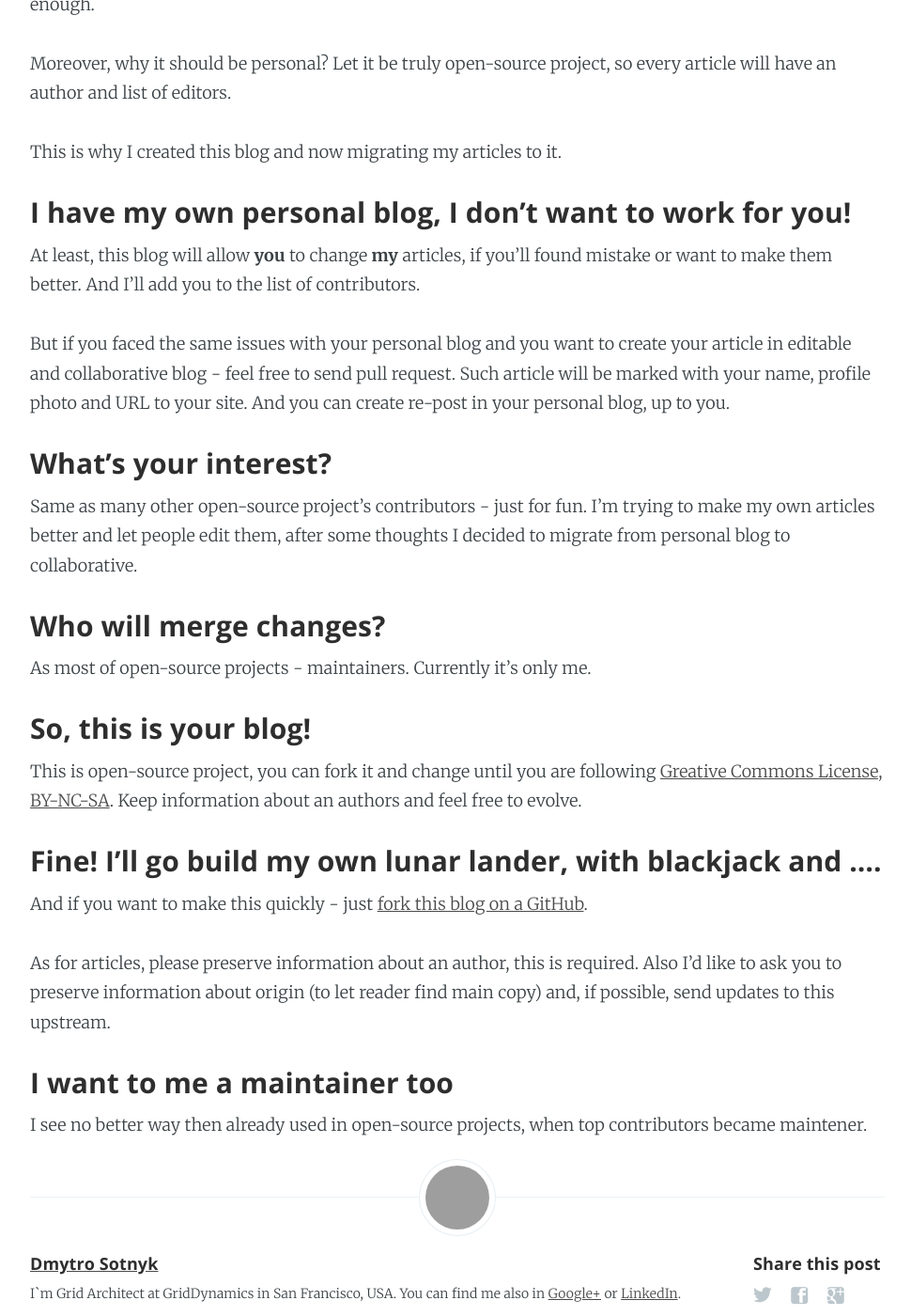
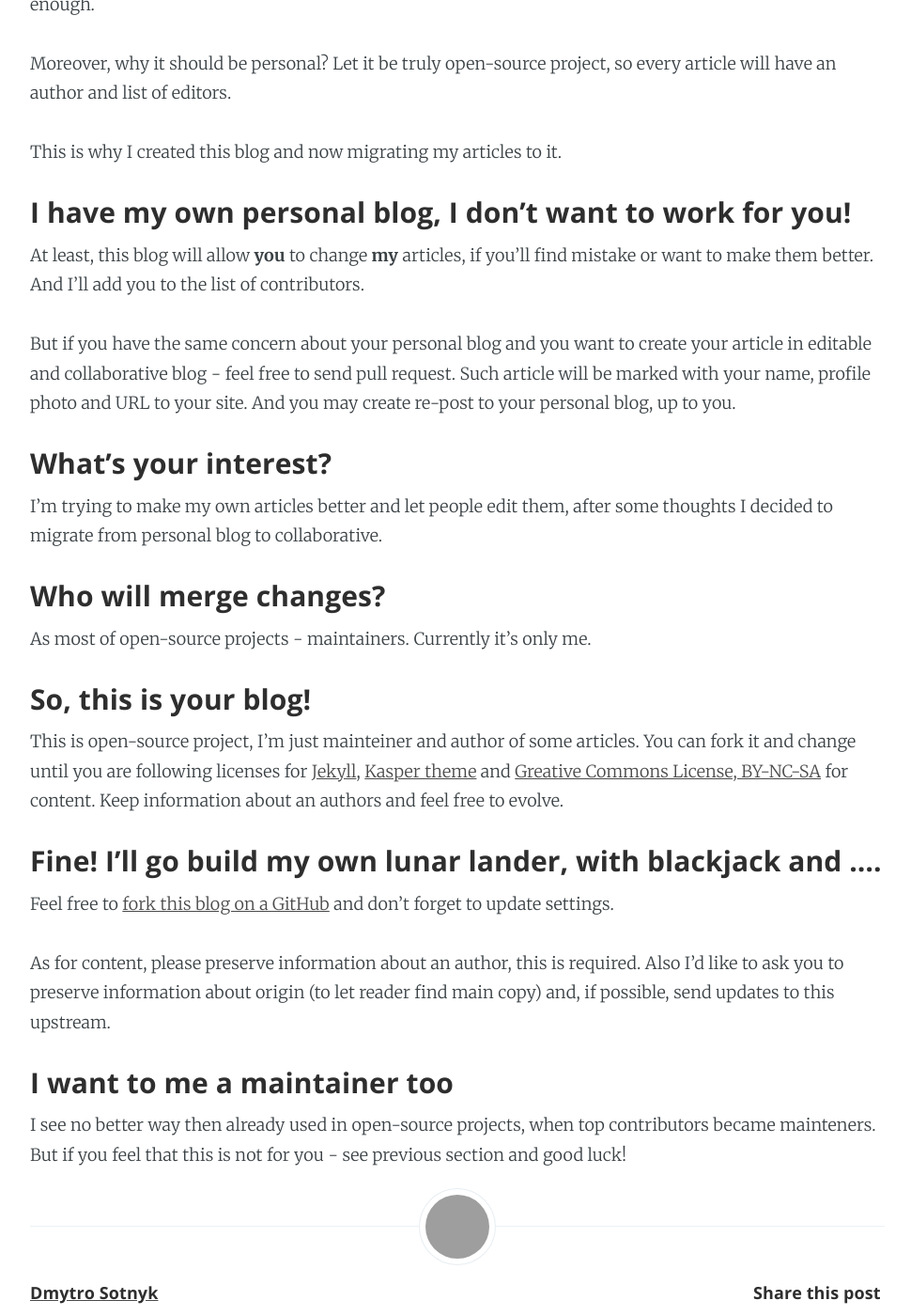
Before and after one commit to rndblog/rndblog.github.io, a Jekyll site: the page built from _posts/2015-03-29-welcome.markdown, in a window 1280 px wide and 1400 px high, scrolled down 1214 px. Shown: the whole window at 94% size, without its empty margins (153-1123 px from the left). Built offline with Jekyll 4.4.1, drawn with Linux system fonts in a browser that asks for light colours; Markdown is read by kramdown in place of the engine named in the settings; comment, search, counter and statistics services are not loaded; grey boxes are pictures that could not be loaded.

Commit message:
Init settings

```diff
--- a/_posts/2015-03-29-welcome.markdown
+++ b/_posts/2015-03-29-welcome.markdown
@@ -39,13 +39,13 @@
 
 ### I have my own personal blog, I don't want to work for you!
 
-At least, this blog will allow **you** to change **my** articles, if you'll found mistake or want to make them better. And I'll add you to the list of contributors.
+At least, this blog will allow **you** to change **my** articles, if you'll find mistake or want to make them better. And I'll add you to the list of contributors.
 
-But if you faced the same issues with your personal blog and you want to create your article in editable and collaborative blog - feel free to send pull request. Such article will be marked with your name, profile photo and URL to your site. And you can create re-post in your personal blog, up to you.
+But if you have the same concern about your personal blog and you want to create your article in editable and collaborative blog - feel free to send pull request. Such article will be marked with your name, profile photo and URL to your site. And you may create re-post to your personal blog, up to you.
 
 ### What's your interest?
 
-Same as many other open-source project's contributors - just for fun. I'm trying to make my own articles better and let people edit them, after some thoughts I decided to migrate from personal blog to collaborative.
+I'm trying to make my own articles better and let people edit them, after some thoughts I decided to migrate from personal blog to collaborative.
 
 ### Who will merge changes?
 
@@ -53,15 +53,14 @@
 
 ### So, this is your blog!
 
-This is open-source project, you can fork it and change until you are following [Greative Commons License, BY-NC-SA](http://creativecommons.org/licenses/by-nc-sa/4.0/). Keep information about an authors and feel free to evolve.
+This is open-source project, I'm just mainteiner and author of some articles. You can fork it and change until you are following licenses for [Jekyll](http://jekyllrb.com/), [Kasper theme](https://github.com/rosario/kasper) and [Greative Commons License, BY-NC-SA](http://creativecommons.org/licenses/by-nc-sa/4.0/) for content. Keep information about an authors and feel free to evolve.
 
 ### Fine! I'll go build my own lunar lander, with blackjack and ....
 
+Feel free to [fork this blog on a GitHub](https://github.com/rndblog/rndblog.github.io) and don't forget to update settings.
 
-And if you want to make this quickly - just [fork this blog on a GitHub](https://github.com/rndblog/rndblog.github.io and don't forget to update settings).
-
-As for articles, please preserve information about an author, this is required. Also I'd like to ask you to preserve information about origin (to let reader find main copy) and, if possible, send updates to this upstream.
+As for content, please preserve information about an author, this is required. Also I'd like to ask you to preserve information about origin (to let reader find main copy) and, if possible, send updates to this upstream.
 
 ### I want to me a maintainer too
 
-I see no better way then already used in open-source projects, when top contributors became maintener.
+I see no better way then already used in open-source projects, when top contributors became mainteners. But if you feel that this is not for you - see previous section and good luck!
```
